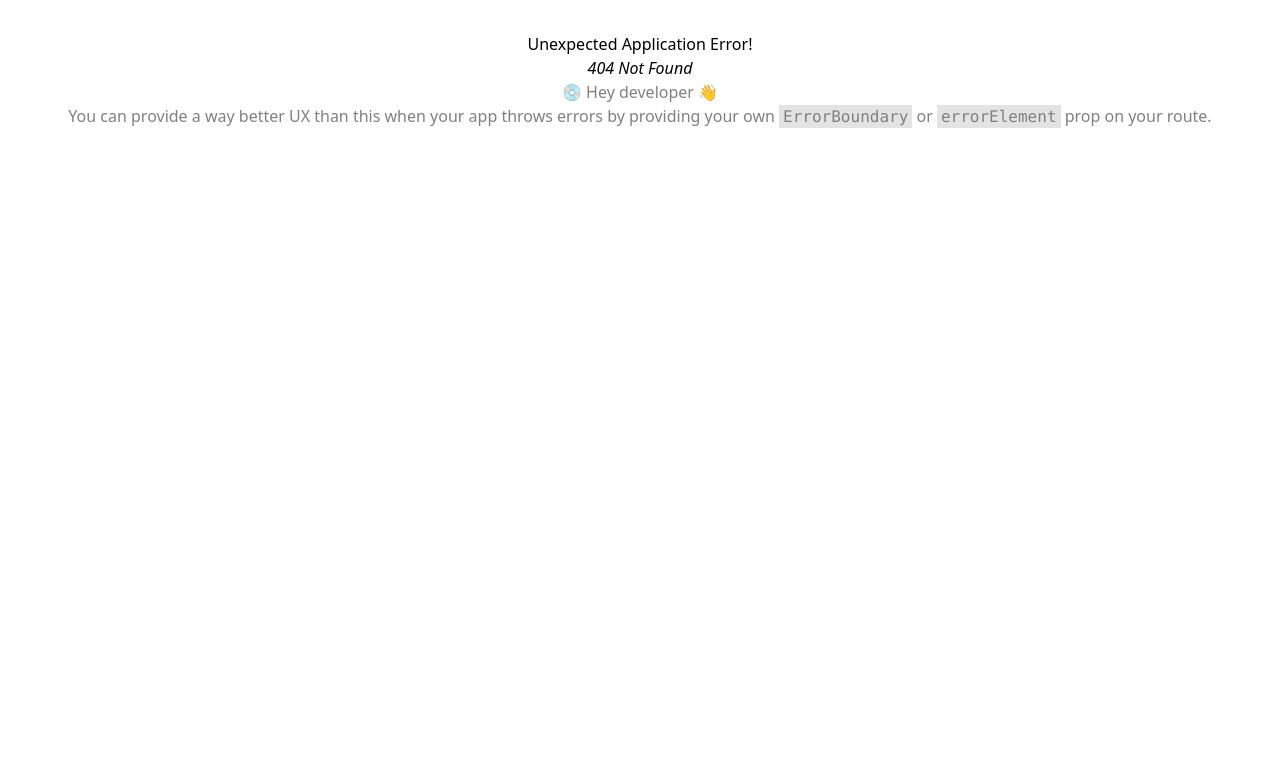
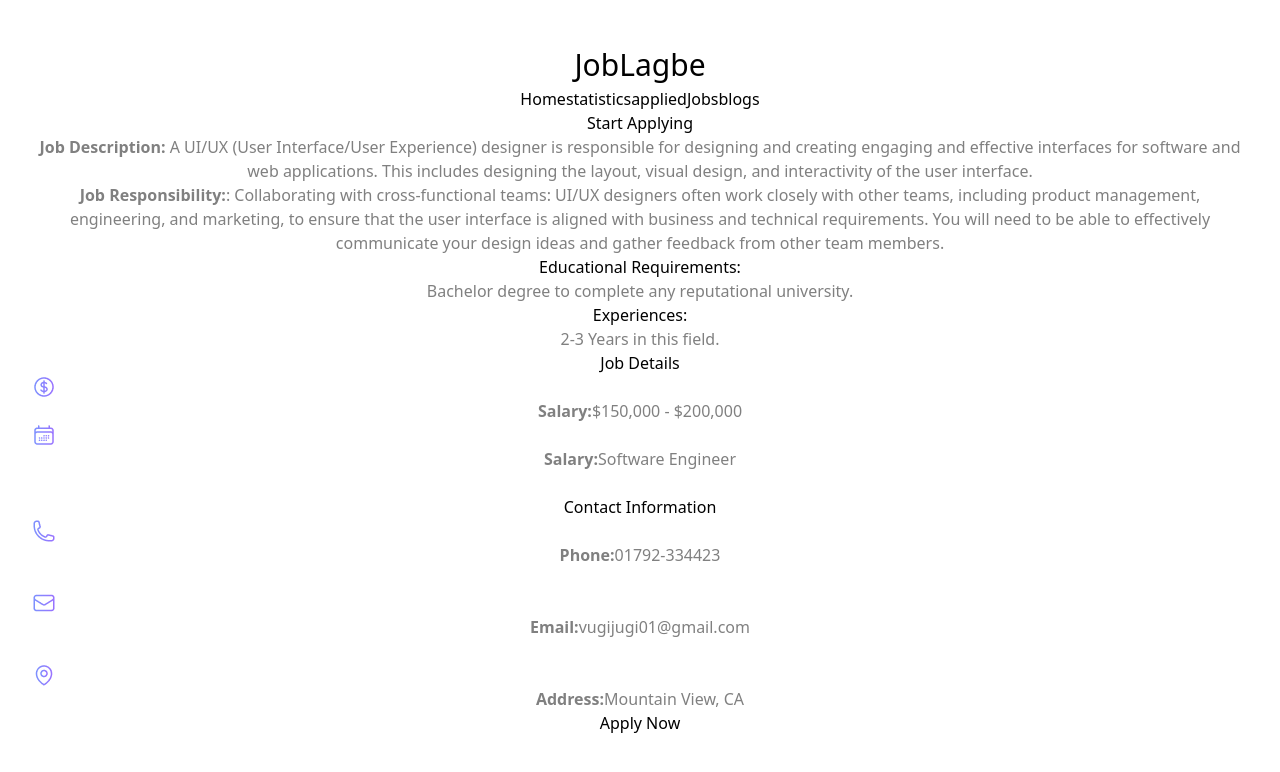
Before and after one commit to Rakibul-Islam05/JobCareer, a React (Vite) app: page /job/1 in a window 1280 px wide. Before the commit this address had no page. Shown: the top 772 px of the page. Built offline with nearby package versions, Linux system fonts and the light colour scheme.

Commit message:
make view details page

```diff
--- a/public/Feature.json
+++ b/public/Feature.json
@@ -5,7 +5,9 @@
       "companyName": "Google",
       "jobTime": ["Full-time", "Remote"],
       "location": "Mountain View, CA",
-      "salary": "$150,000 - $200,000"
+      "salary": "$150,000 - $200,000",
+      "phone":"01792-334423",
+      "email":"vugijugi01@gmail.com"
     },
     {
       "id": 2,
@@ -13,7 +15,9 @@
       "companyName": "Airbnb",
       "jobTime": ["Part-time", "On-site"],
       "location": "Menlo Park, CA",
-      "salary": "$80,000 - $120,000"
+      "salary": "$80,000 - $120,000",
+      "phone":"01392-334423",
+      "email":"vugijugi02@gmail.com"
     },
     {
       "id": 3,
@@ -21,7 +25,9 @@
       "companyName": "Netflix",
       "jobTime": ["Full-time", "On-site"],
       "location": "Cupertino, CA",
-      "salary": "$120,000 - $150,000"
+      "salary": "$120,000 - $150,000",
+      "phone":"01492-334423",
+      "email":"vugijugi03@gmail.com"
     },
     {
       "id": 4,
@@ -29,7 +35,9 @@
       "companyName": "Tesla",
       "jobTime": ["On-site", "Remote"],
       "location": "Seattle, WA",
-      "salary": "$100,000 - $130,000"
+      "salary": "$100,000 - $130,000",
+      "phone":"01692-334423",
+      "email":"vugijugi04@gmail.com"
     },
     {
       "id": 5,
@@ -37,7 +45,9 @@
       "companyName": "Facebook",
       "jobTime": ["On-site", "Remote"],
       "location": "Redmond, WA",
-      "salary": "$130,000 - $160,000"
+      "salary": "$130,000 - $160,000",
+      "phone":"01592-334423",
+      "email":"vugijugi05@gmail.com"
     },
     {
       "id": 6,
@@ -45,6 +55,8 @@
       "companyName": "Apple",
       "jobTime": ["Part-time", "Remote"],
       "location": "San Francisco, CA",
-      "salary": "$90,000 - $110,000"
+      "salary": "$90,000 - $110,000",
+      "phone":"01892-334423",
+      "email":"vugijugi06@gmail.com"
     }
   ]
--- a/src/Component/Feature/Feature.jsx
+++ b/src/Component/Feature/Feature.jsx
@@ -1,5 +1,6 @@
 import React, { useState } from 'react';
 import data from '../../../public/Feature.json';
+import { Link } from 'react-router-dom';
 
 const Feature = () => {
     const [showAll, setShowAll] = useState(false);
@@ -23,8 +24,12 @@ const Feature = () => {
                         <h2 className='font-semibold text-lg'>{job.jobPosition}</h2>
                         <p>{job.companyName}</p>
                         <p className='mt-4 text-blue-500'><span className='border p-2'>{job.jobTime[0]}</span><span className='border p-2 ms-4'>{job.jobTime[1]}</span></p>
-                        <p className='flex mt-3'> <img src={`/src/assets/Icons/Location Icon.png`} alt="" />{job.location} <img src={`/src/assets/Icons/Frame.png`} alt="" className='' /> Salary:{job.salary}</p>
-                        <button className='btn text-white bg-gradient-to-br from-[#7E90FE] to-[#9873FF] hover:bg-gradient-to-bl focus:ring-4 focus:outline-none focus:ring-blue-300 dark:focus:ring-blue-800 font-medium rounded-lg text-sm px-5 py-2.5 text-center mt-3 '>View Details</button>
+                        <p className='flex mt-3 mb-4'> <img src={`/src/assets/Icons/Location Icon.png`} alt="" />{job.location} <img src={`/src/assets/Icons/Frame.png`} alt="" className='' /> Salary:{job.salary}</p>
+
+                        <Link to={`/job/${job.id}`} className='btn text-white bg-gradient-to-br from-[#7E90FE] to-[#9873FF] hover:bg-gradient-to-bl focus:ring-4 focus:outline-none focus:ring-blue-300 dark:focus:ring-blue-800 font-medium rounded-lg text-sm px-5 py-2.5 text-center'>
+                            View Details
+                        </Link>
+
                     </div>
                 ))}
             </div>
--- a/src/Component/Header/Header.jsx
+++ b/src/Component/Header/Header.jsx
@@ -1,5 +1,6 @@
 import React from 'react';
 import Banner from '../Banner/Banner';
+import { Link } from 'react-router-dom';
 
 const Header = () => {
     return (
@@ -9,10 +10,10 @@ const Header = () => {
             <h1 className='font-bold text-5xl'>JobLagbe</h1>
             </div>
             <div className='flex gap-4'>
-            <a href="/">Home</a>
-            <a href="/statistics">statistics</a>
-            <a href="/appliedJobs">appliedJobs</a>
-            <a href="/blogs">blogs</a>
+            <Link to="/">Home</Link>
+            <Link to="/statistics">statistics</Link>
+            <Link to="/appliedJobs">appliedJobs</Link>
+            <Link to="/blogs">blogs</Link>
             </div>
             <div>
             <button className='btn text-white bg-gradient-to-br from-[#7E90FE] to-[#9873FF] hover:bg-gradient-to-bl focus:ring-4 focus:outline-none focus:ring-blue-300 dark:focus:ring-blue-800 p-3 rounded font-semibold'>Start Applying</button>
--- /dev/null
+++ b/src/Component/JobDetails/JobDetails.jsx
@@ -0,0 +1,39 @@
+import React from 'react';
+import { useParams } from 'react-router-dom';
+import data from '../../../public/Feature.json';
+
+const JobDetails = () => {
+    const { jobId } = useParams();
+    const job = data.find(job => job.id === parseInt(jobId, 10));
+
+    return (
+        <div className='mt-20 grid md:grid-cols-2 gap-4 '>
+            <div className='text-left text-xl'>
+                <p><b className='text-black'>Job Description:</b> A UI/UX (User Interface/User Experience) designer is responsible for designing and creating engaging and effective interfaces for software and web applications. This includes designing the layout, visual design, and interactivity of the user interface.</p>
+
+                <p className='mt-10'><b className='text-black'>Job Responsibility:</b>: Collaborating with cross-functional teams: UI/UX designers often work closely with other teams, including product management, engineering, and marketing, to ensure that the user interface is aligned with business and technical requirements. You will need to be able to effectively communicate your design ideas and gather feedback from other team members.</p>
+
+                <h5 className='font-semibold mt-10'>Educational Requirements:</h5>
+                <p>Bachelor degree to complete any reputational university.</p>
+
+                <h5 className='font-semibold mt-10'>Experiences:</h5>
+                <p>2-3 Years in this field.</p>
+            </div>
+            <div>
+            <div className='p-10 bg-slate-200 rounded-lg h-auto'>
+                <h4 className='font-semibold text-3xl border-b-2 border-slate-300'>Job Details</h4>
+                <p className='mt-5 flex item-center'><img src="/src/assets/Icons/Frame.png" alt="" /><b>Salary:</b>{job.salary}</p>
+                <p className='mt-5 flex item-center'><img src="/src/assets/Icons/Frame-1.png" alt="" /><b>Salary:</b>{job.jobPosition}</p><br />
+                <h3 className='text-xl font-semibold text-start mb-5 border-b-2 border-slate-300'>Contact Information</h3>
+                <p className='flex item-center'><img src="/src/assets/Icons/Frame-2.png" alt="" /><b>Phone:</b>{job.phone}</p><br/>
+                <p className='flex item-center'><img src="/src/assets/Icons/Frame-3.png" alt="" /><b>Email:</b>{job.email}</p><br/>
+                <p className='flex item-center'><img src="/src/assets/Icons/Frame-4.png" alt="" /><b>Address:</b>{job.location}</p>
+            </div>
+            <button className='btn text-white bg-gradient-to-br from-[#7E90FE] to-[#9873FF] hover:bg-gradient-to-bl focus:ring-4 focus:outline-none focus:ring-blue-300 dark:focus:ring-blue-800 font-medium rounded-lg text-sm px-5 py-2.5 text-center mt-4'>Apply Now</button>
+            </div>
+
+        </div>
+    );
+};
+
+export default JobDetails;
--- a/src/main.jsx
+++ b/src/main.jsx
@@ -10,6 +10,7 @@ import Statistics from './Component/Statistics/Statistics';
 import Home from './Component/Home/Home';
 import Banner from './Component/Banner/Banner';
 import Blogs from './Component/Blogs/Blogs';
+import JobDetails from './Component/JobDetails/JobDetails';
 
 
 const router = createBrowserRouter([
@@ -24,6 +25,10 @@ const router = createBrowserRouter([
       {
         path:'/statistics',
         element:<Statistics></Statistics>
+      },
+      {
+        path:'job/:jobId',
+        element:<JobDetails></JobDetails>
       },
       {
         path:'/appliedJobs',
```
